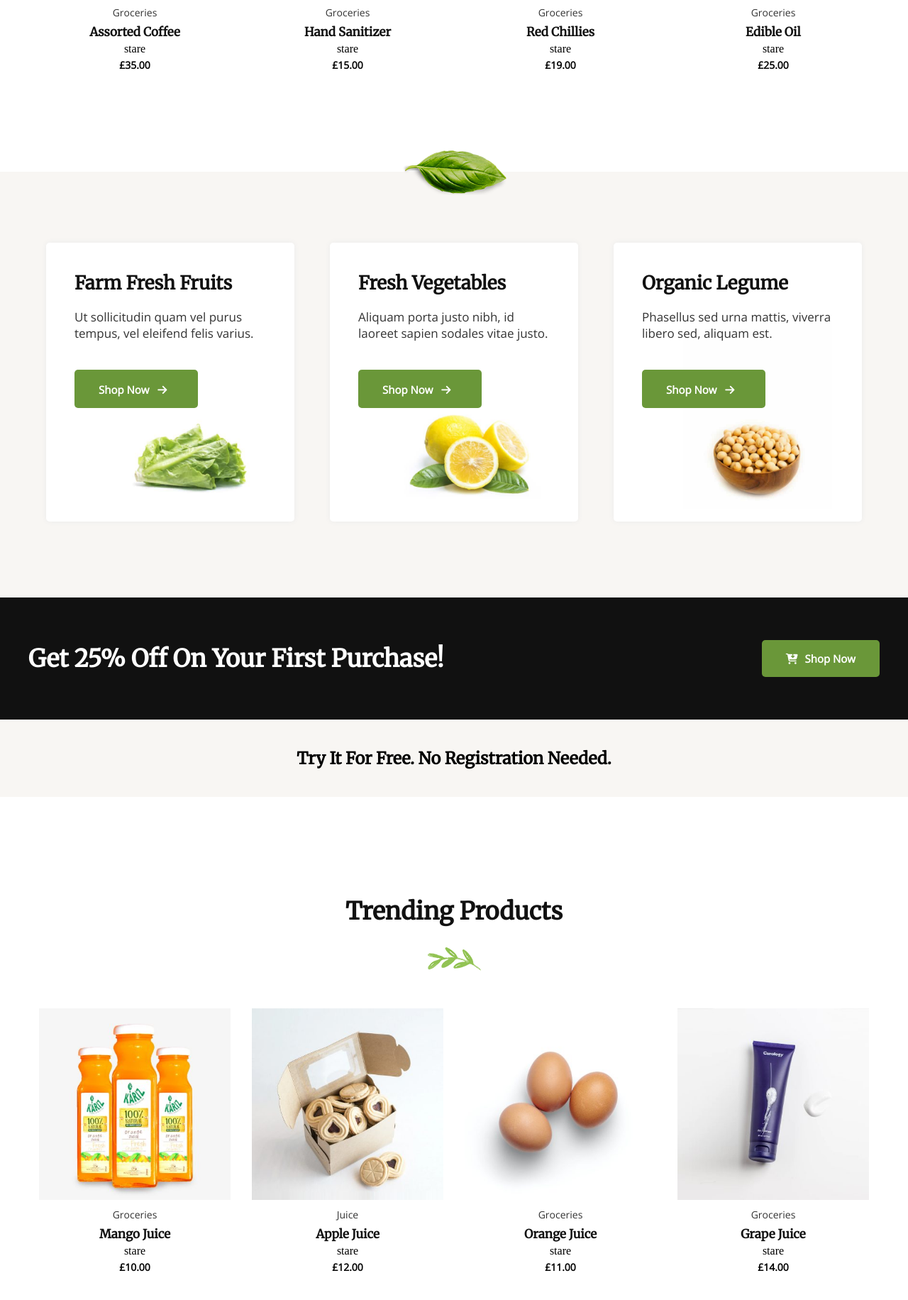
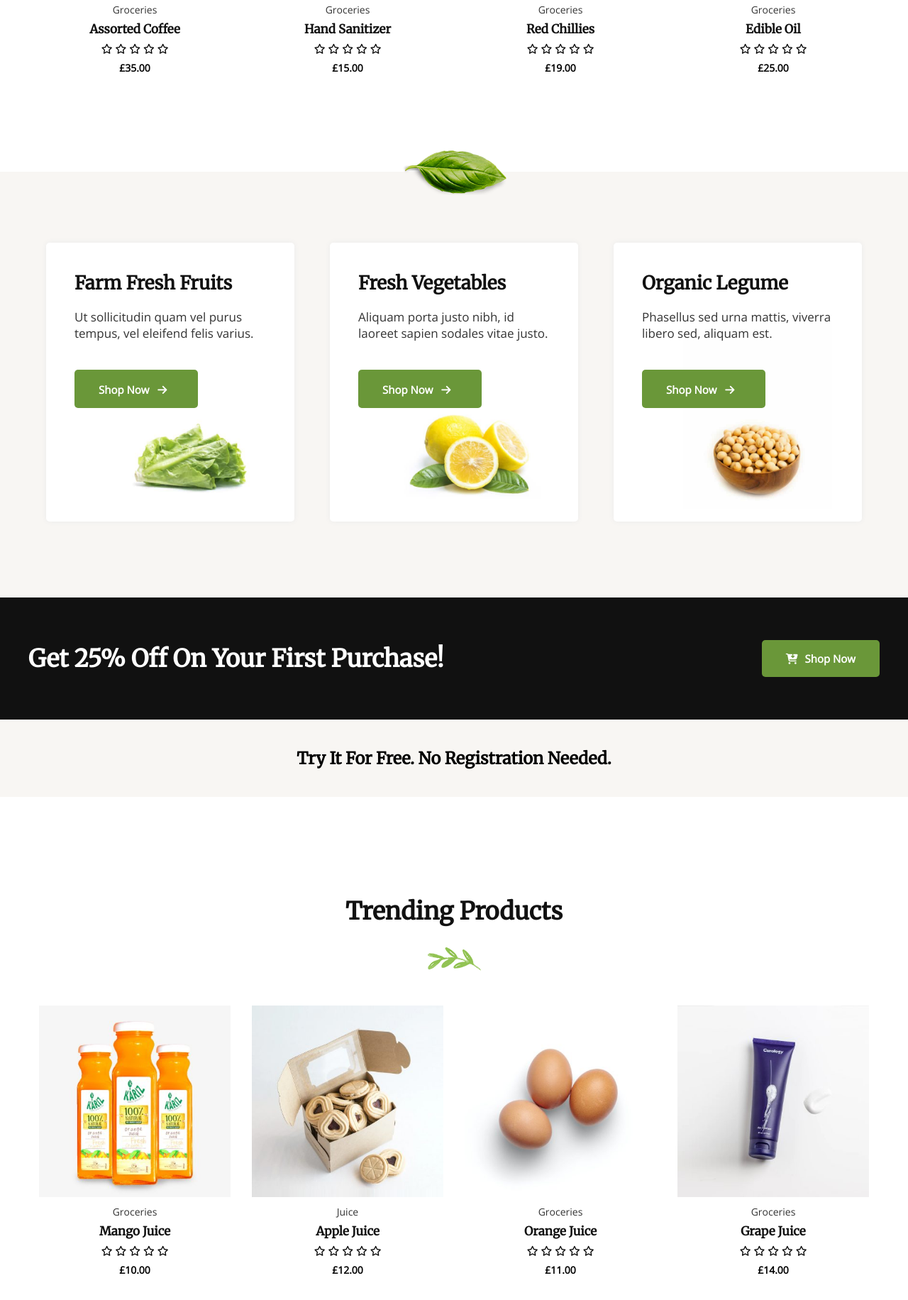
Before and after one commit to waqas92782/ONE-MART, a plain HTML site: page index.html in a window 1280 px wide. Shown: the part 1808-3640 px from the top of the page at 71% size. Drawn offline with nearby package versions, Linux system fonts and the light colour scheme.

Commit message:
Relative some changing

```diff
--- a/product-details.js
+++ b/product-details.js
@@ -69,6 +69,11 @@ function renderRelatedProducts(currentId) {
     relatedSection.innerHTML = relatedProducts.map(product => `
       <div class="product-card" data-id="${product.id}" style="cursor:pointer;">
         <img src="${product.img}" alt="${product.title}" />
+        <div class="Your-rating-star">
+          <i class="fa-regular fa-star"></i>
+          <i class="fa-regular fa-star"></i>
+          <i class="fa-regular fa-star"></i>
+        </div>
         <h4>${product.title}</h4>
         <p>$${product.price.toFixed(2)}</p>
       </div>
--- a/responsive.css
+++ b/responsive.css
@@ -188,7 +188,8 @@
     }
 
     .Get-25p-content .heading-white {
-        font-size: 25px !important;
+        font-size: 20px !important;
+        text-align: center;
     }
 
     .Customers-reviews {
@@ -219,7 +220,7 @@
     }
 
     .Deal15p h3 {
-        font-size: 25px !important;
+        font-size: 20px !important;
     }
 
     .Deal15p p {
@@ -365,7 +366,7 @@
     }
 
     .Trading-Selling-Products-lits {
-        gap: 85px !important;
+        gap: 60px !important;
     }
 
     .Best-Selling-Products-outer {
--- a/script.js
+++ b/script.js
@@ -14,7 +14,13 @@ data.forEach(product => {
         </div>
         <span class="sub-title">Groceries</span>
         <a href="product-details.html?id=${product.id}" class="brand">${product.title}</a>
-        <span>stare</span>
+        <div class="Your-rating-star">
+          <i class="fa-regular fa-star"></i>
+          <i class="fa-regular fa-star"></i>
+          <i class="fa-regular fa-star"></i>
+          <i class="fa-regular fa-star"></i>
+          <i class="fa-regular fa-star"></i>
+        </div>
         <span class="price">£${product.price.toFixed(2)}</span>
     `;
 
@@ -36,7 +42,13 @@ Treadingproducts.forEach((Tproduct, index) => {
         </div>
         <span class="sub-title">${spanText}</span>
         <a href="product-details.html?id=${Tproduct.id}" class="brand">${Tproduct.title}</a>
-        <span>stare</span>
+        <div class="Your-rating-star">
+          <i class="fa-regular fa-star"></i>
+          <i class="fa-regular fa-star"></i>
+          <i class="fa-regular fa-star"></i>
+          <i class="fa-regular fa-star"></i>
+          <i class="fa-regular fa-star"></i>
+        </div>
         <span class="price">£${Tproduct.price.toFixed(2)}</span>
     `;
 
--- a/style.css
+++ b/style.css
@@ -289,6 +289,13 @@ html {
 
 .Best-Selling-Products-lits-items-img img {
     width: var(--width-100p);
+}
+.Best-Selling-Products-lits-items .Your-rating-star{
+    padding: var(--padding-4);
+}
+
+.Best-Selling-Products-lits-items .Your-rating-star i{
+    font-size: var(--font-14) !important;
 }
 
 
```
Also changed, not shown: index.html (+0 -1 lines).
